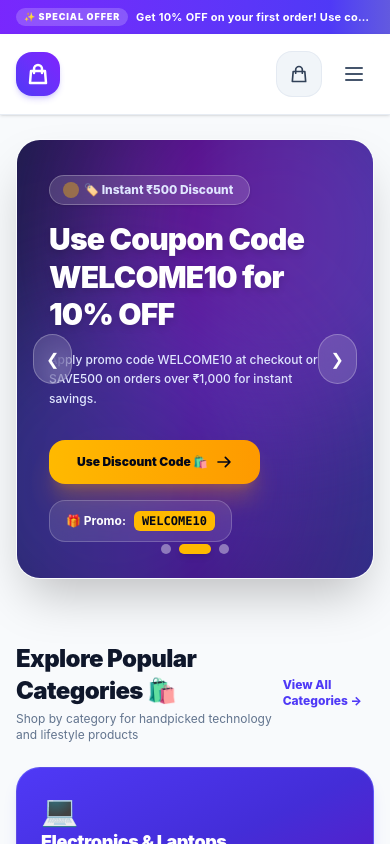
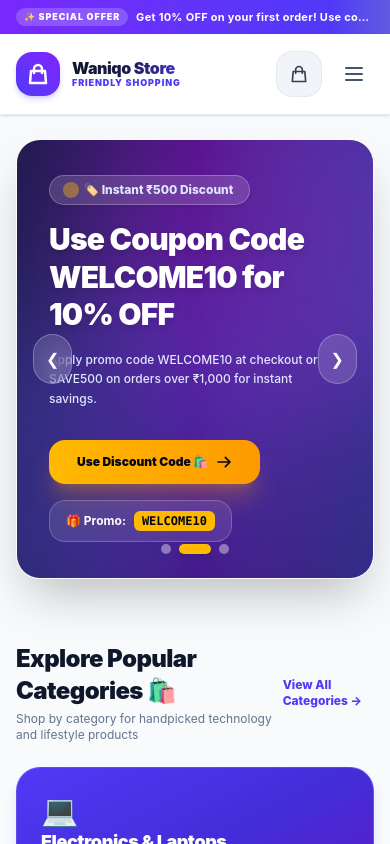
Before and after one commit to asifiqbal2198m/waniqo_store, a React app in the folder frontend/: page / in a window 390 px wide. Shown: the top 844 px of the page. Built offline with nearby package versions, Linux system fonts and the light colour scheme; no server answers; the HTML template or start-up script is replaced by a standard one.

Commit message:
Show Waniqo Store title and Friendly Shopping tagline on mobile screens

```diff
--- a/frontend/src/components/Navbar.jsx
+++ b/frontend/src/components/Navbar.jsx
@@ -38,11 +38,11 @@ function Navbar() {
               <path strokeLinecap="round" strokeLinejoin="round" strokeWidth="2.5" d="M16 11V7a4 4 0 00-8 0v4M5 9h14l1 12H4L5 9z" />
             </svg>
           </div>
-          <div className="hidden lg:block">
-            <span className="text-xl font-extrabold tracking-tight bg-gradient-to-r from-slate-900 via-indigo-950 to-indigo-700 bg-clip-text text-transparent">
+          <div className="flex flex-col justify-center">
+            <span className="text-base sm:text-xl font-black tracking-tight bg-gradient-to-r from-slate-900 via-indigo-950 to-indigo-700 bg-clip-text text-transparent leading-tight">
               Waniqo Store
             </span>
-            <span className="text-[10px] block text-indigo-600 font-bold tracking-widest uppercase -mt-0.5">
+            <span className="text-[9px] sm:text-[10px] block text-indigo-600 font-black tracking-widest uppercase -mt-0.5">
               Friendly Shopping
             </span>
           </div>
```
